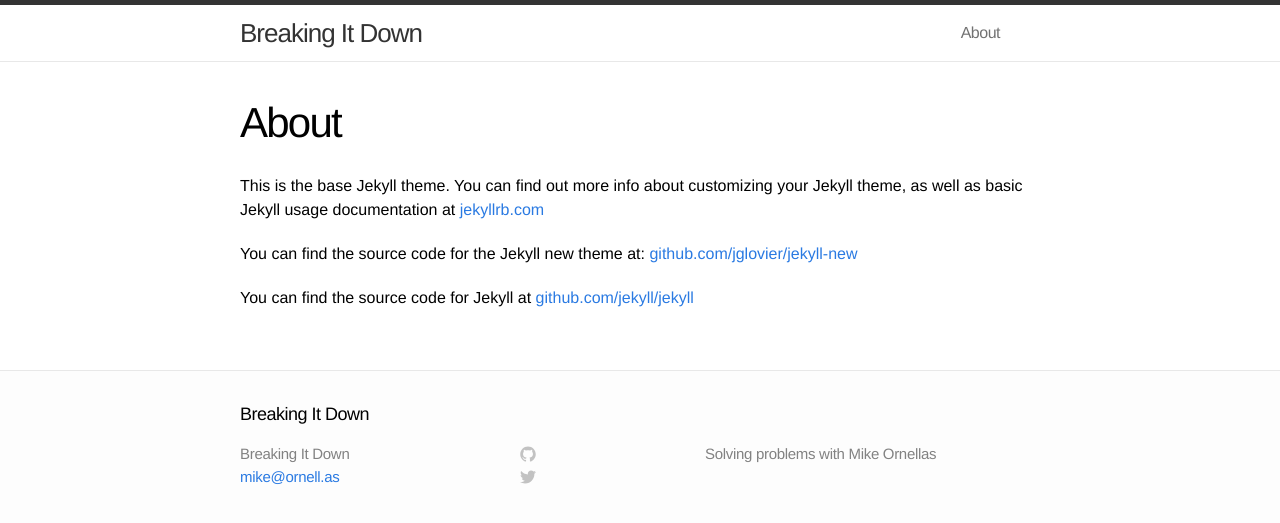
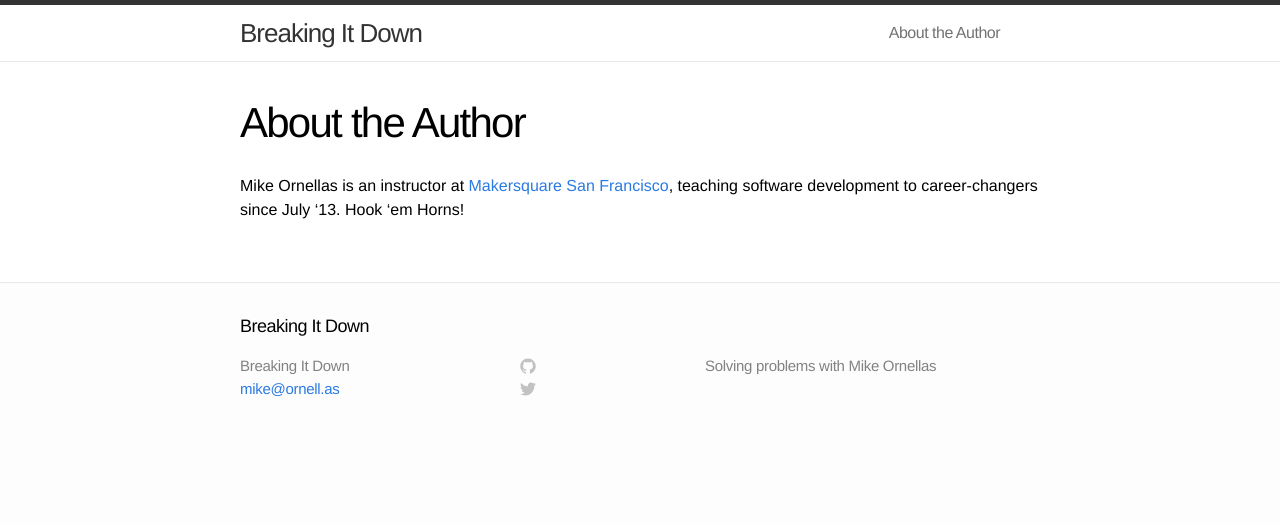
Before and after one commit to truffaut/truffaut.github.io, a Jekyll site: the page built from about.md, in a window 1280 px wide. Shown: the top 523 px of the page. Built offline with Jekyll 4.4.1, drawn with Linux system fonts in a browser that asks for light colours.

Commit message:
edit about page

```diff
--- a/about.md
+++ b/about.md
@@ -1,11 +1,7 @@
 ---
 layout: page
-title: About
+title: About the Author
 permalink: /about/
 ---
 
-This is the base Jekyll theme. You can find out more info about customizing your Jekyll theme, as well as basic Jekyll usage documentation at [jekyllrb.com](http://jekyllrb.com/)
-
-You can find the source code for the Jekyll new theme at: [github.com/jglovier/jekyll-new](https://github.com/jglovier/jekyll-new)
-
-You can find the source code for Jekyll at [github.com/jekyll/jekyll](https://github.com/jekyll/jekyll)
+Mike Ornellas is an instructor at [Makersquare San Francisco](http://makersquare.com), teaching software development to career-changers since July '13. Hook 'em Horns!
```
